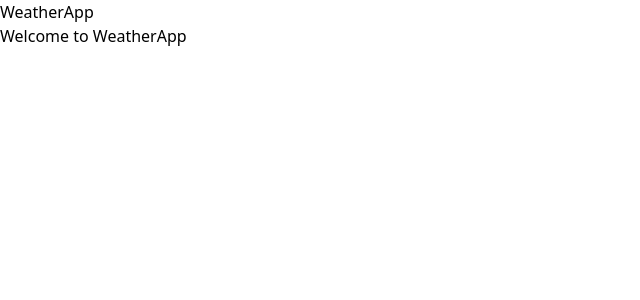
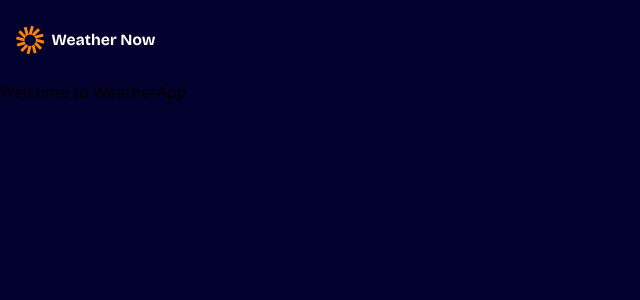
Before and after one commit to LaurieLM/WeatherApp, a React (Vite) app: page / in a window 1280 px wide. Shown: the top 300 px of the page, without its empty margins (0-640 px from the left). Built offline with nearby package versions, Linux system fonts and the light colour scheme.

Commit message:
add logo with style

```diff
--- a/index.html
+++ b/index.html
@@ -9,7 +9,7 @@
   <title>weatherapp</title>
 </head>
 
-<body>
+<body class="bg-[hsl(243_96%_9%)]">
   <div id="root"></div>
   <script type="module" src="/src/main.jsx"></script>
 </body>
--- a/src/components/NavBar.jsx
+++ b/src/components/NavBar.jsx
@@ -1,8 +1,8 @@
 export default function NavBar() {
     return (
-        <header>
+        <header className="h-[10vh] p-[1rem]">
             <nav>
-                <h1>WeatherApp</h1>
+                <img src="./src/assets/images/logo.svg" alt="logo" className="w-35 h-12"/>
             </nav>
         </header>
     )
```
